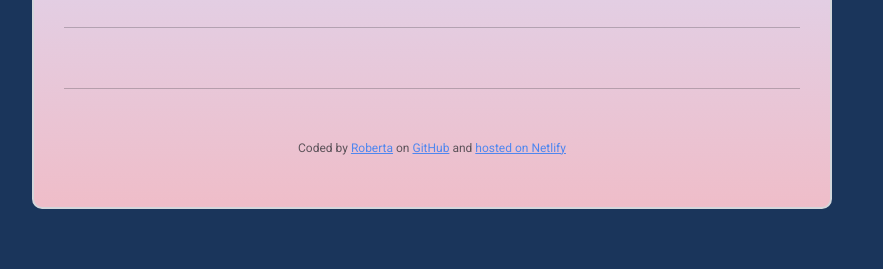
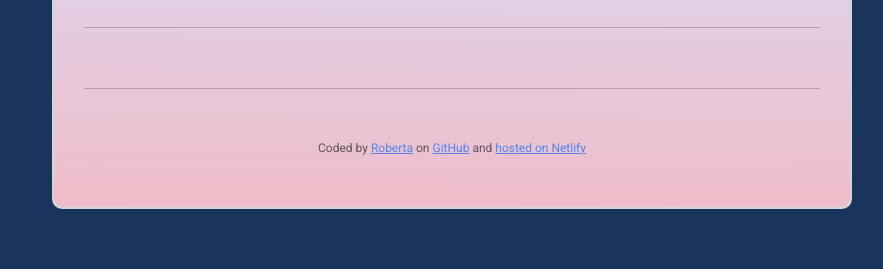
Before and after one commit to roberta-munive/weather_app_with_api_my_design, a plain HTML site: page index.html in a window 1280 px wide. Shown: the part 531-800 px from the top of the page, without its empty margins (188-1071 px from the left). Drawn offline with nearby package versions, Linux system fonts and the light colour scheme; no server answers.

Commit message:
reverted back to original app container size

```diff
--- a/src/style.css
+++ b/src/style.css
@@ -16,14 +16,11 @@ hr {
   margin-bottom: 30px;
 }
 
-.app-container{
-  max-width: 1200px;
-}
-
 .card {
   border: 2px solid #d3d6db;
   border-radius: 10px;
 }
+
 
 .weather-watch-card-body {
   background: linear-gradient(
```
